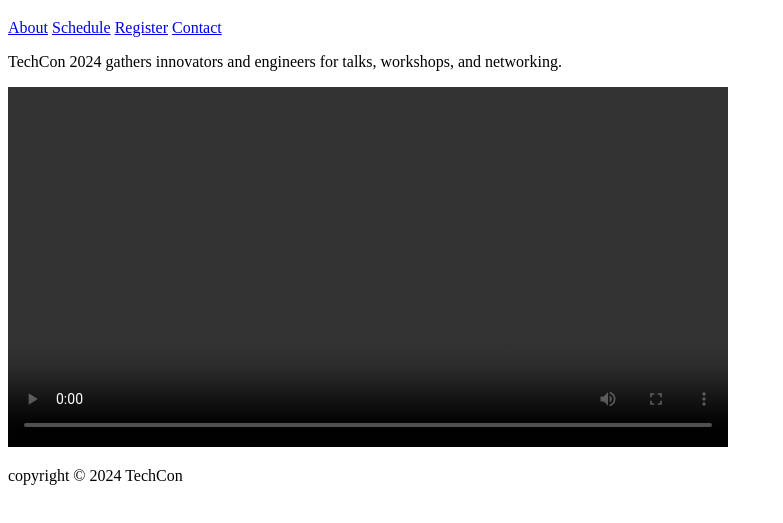
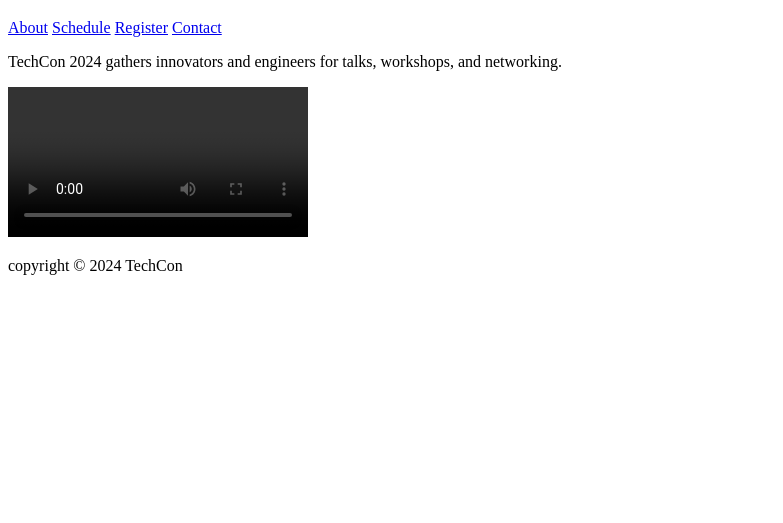
Before and after one commit to TAREK-1988/TechCon_HTML, a plain HTML site: page techcon_website/index.html in a window 1280 px wide. Shown: the part 61-584 px from the top of the page, without its empty margins (0-783 px from the left). Drawn offline with Linux system fonts and the light colour scheme.

Commit message:
Update index.html

```diff
--- a/techcon_website/index.html
+++ b/techcon_website/index.html
@@ -19,15 +19,13 @@
 
   <!-- ===== Main ===== -->
   <main>
-    <section aria-labelledby="intro">
-      <h2 id="intro" hidden>Intro</h2>
-      <p>
-        TechCon 2024 gathers innovators and engineers for talks, workshops, and networking.
-      </p>
+    <!-- IMPORTANT: plain <section> tag for the checker -->
+    <section>
+      <p>TechCon 2024 gathers innovators and engineers for talks, workshops, and networking.</p>
 
       <!-- Required video element (no asset yet) -->
-      <video controls width="720" aria-label="TechCon 2024 promotional video">
-        <!-- No source provided yet -->
+      <video controls aria-label="TechCon 2024 promotional video">
+        <!-- no source yet -->
         Your browser does not support the video tag.
       </video>
     </section>
```
